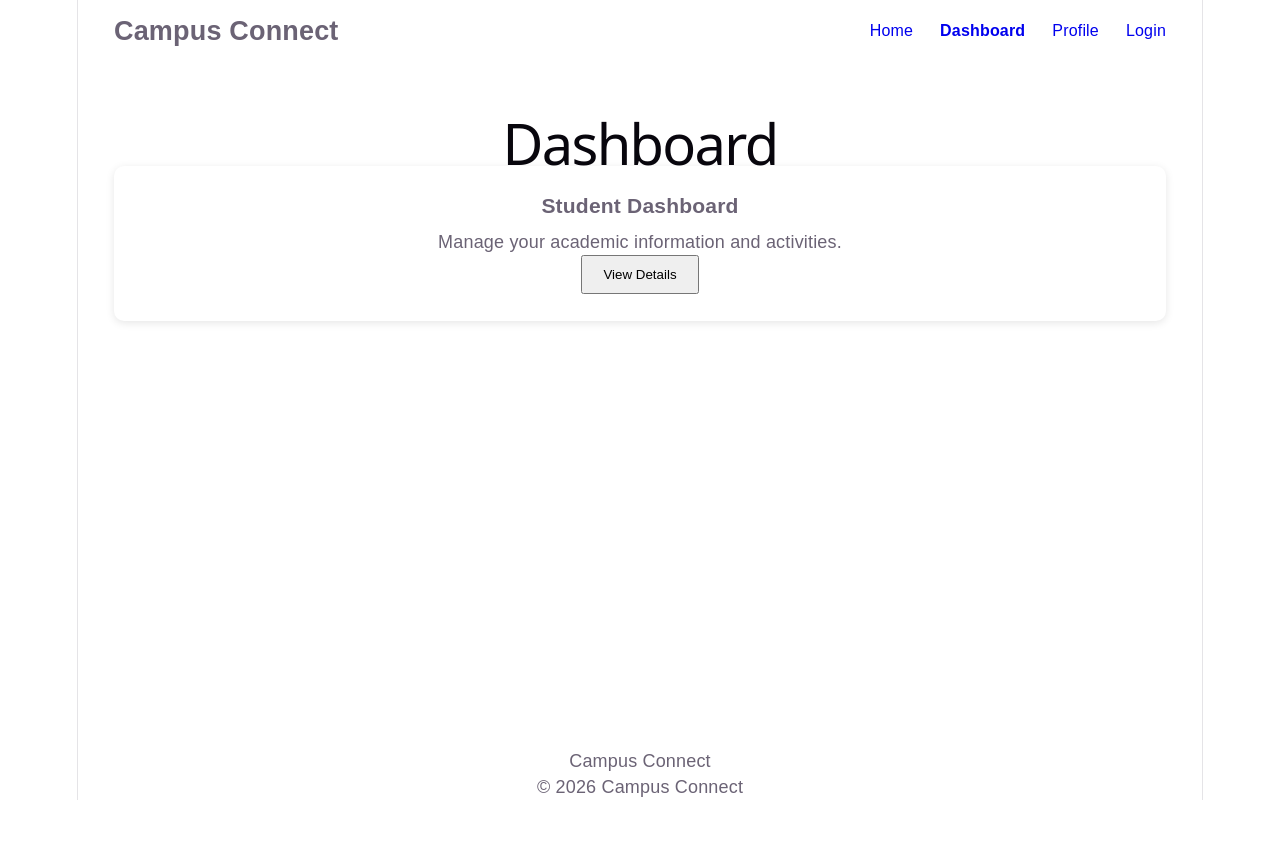
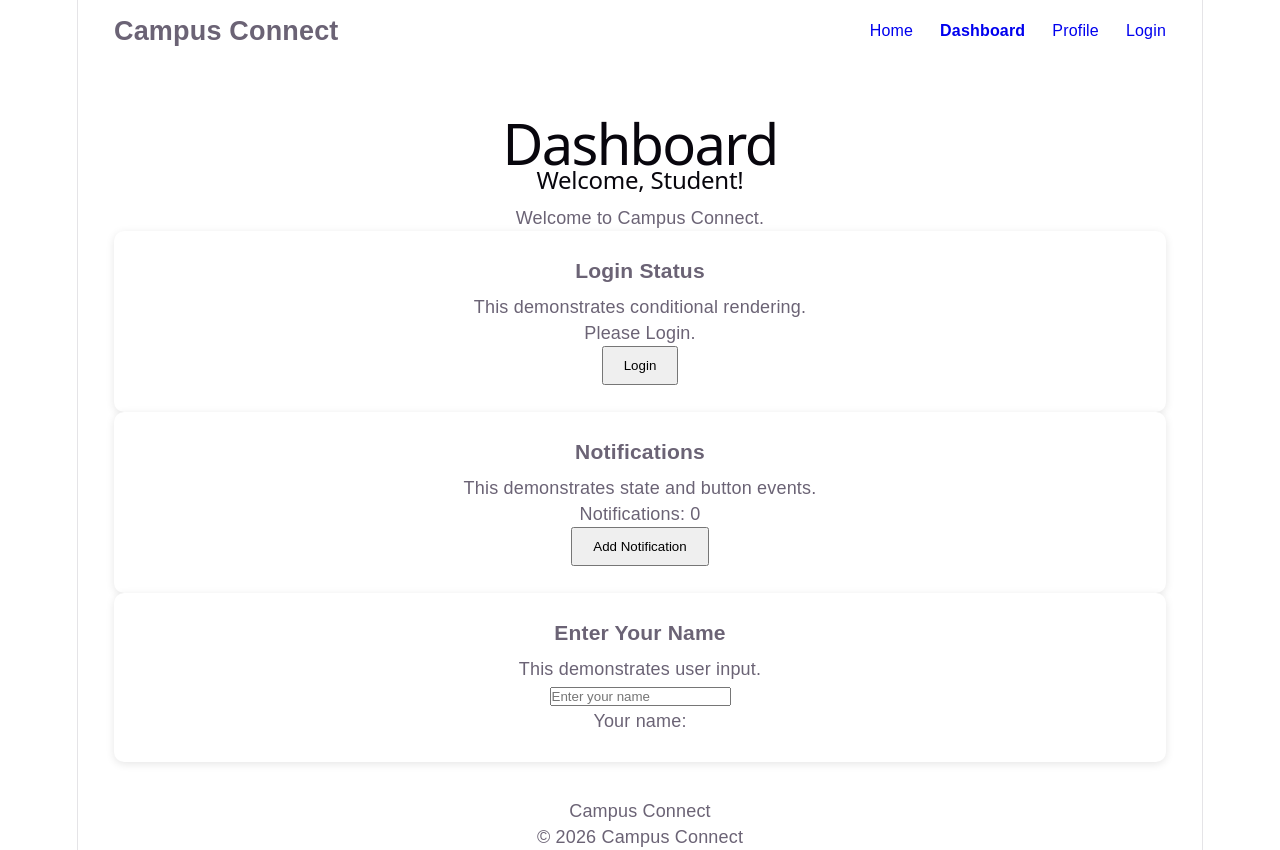
Before and after one commit to POLORAJ/CampusConnect, a React (Vite) app in the folder client/: page /dashboard in a window 1280 px wide. Before the commit the page ends 800 px from the top, so only its background shows below. Built offline with nearby package versions, Linux system fonts and the light colour scheme.

Commit message:
Complete Sprint 9 React interactivity

```diff
--- a/client/src/components/ui/Button.jsx
+++ b/client/src/components/ui/Button.jsx
@@ -1,6 +1,6 @@
 function Button({ children, onClick }) {
   return (
-    <button className="btn" onClick={onClick}>
+    <button onClick={onClick}>
       {children}
     </button>
   );
--- a/client/src/components/ui/PageTitle.jsx
+++ b/client/src/components/ui/PageTitle.jsx
@@ -1,5 +1,10 @@
-function PageTitle({ children }) {
-  return <h1 className="page-title">{children}</h1>;
+function PageTitle({ title, description }) {
+  return (
+    <div className="page-title">
+      <h1>{title}</h1>
+      <p>{description}</p>
+    </div>
+  );
 }
 
 export default PageTitle;
--- /dev/null
+++ b/client/src/components/ui/Welcome.jsx
@@ -0,0 +1,10 @@
+function Welcome({ name, project }) {
+  return (
+    <div>
+      <h2>Welcome, {name}!</h2>
+      <p>Welcome to {project}.</p>
+    </div>
+  );
+}
+
+export default Welcome;
--- a/client/src/pages/Dashboard/Dashboard.jsx
+++ b/client/src/pages/Dashboard/Dashboard.jsx
@@ -1,18 +1,63 @@
-import PageTitle from "../../components/ui/PageTitle";
+import { useState } from "react";
+import Button from "../../components/ui/Button";
 import Card from "../../components/ui/Card";
-import Button from "../../components/ui/Button";
+import Welcome from "../../components/ui/Welcome";
 
 function Dashboard() {
+  const [notifications, setNotifications] = useState(0);
+  const [loggedIn, setLoggedIn] = useState(false);
+  const [name, setName] = useState("");
+
   return (
     <div className="page">
-      <PageTitle>Dashboard</PageTitle>
+
+      <h1>Dashboard</h1>
+
+      <Welcome
+        name={name || "Student"}
+        project="Campus Connect"
+      />
 
       <Card
-        title="Student Dashboard"
-        description="Manage your academic information and activities."
+        title="Login Status"
+        description="This demonstrates conditional rendering."
       >
-        <Button>View Details</Button>
+        {loggedIn ? (
+          <p>Welcome! You are logged in.</p>
+        ) : (
+          <p>Please Login.</p>
+        )}
+
+        <Button onClick={() => setLoggedIn(!loggedIn)}>
+          {loggedIn ? "Logout" : "Login"}
+        </Button>
       </Card>
+
+      <Card
+        title="Notifications"
+        description="This demonstrates state and button events."
+      >
+        <p>Notifications: {notifications}</p>
+
+        <Button onClick={() => setNotifications(notifications + 1)}>
+          Add Notification
+        </Button>
+      </Card>
+
+      <Card
+        title="Enter Your Name"
+        description="This demonstrates user input."
+      >
+        <input
+          type="text"
+          placeholder="Enter your name"
+          value={name}
+          onChange={(e) => setName(e.target.value)}
+        />
+
+        <p>Your name: {name}</p>
+      </Card>
+
     </div>
   );
 }
--- a/client/src/pages/Home/Home.jsx
+++ b/client/src/pages/Home/Home.jsx
@@ -1,20 +1,14 @@
 import PageTitle from "../../components/ui/PageTitle";
-import Card from "../../components/ui/Card";
-import Button from "../../components/ui/Button";
 
 function Home() {
   return (
-    <div className="page">
-      <PageTitle>Campus Connect</PageTitle>
+    <div>
+      <PageTitle
+        title="Campus Connect"
+        description="Welcome to Campus Connect University Management System"
+      />
 
-      <Card
-        title="Welcome to Campus Connect"
-        description="A university management system for students and administrators."
-      >
-        <Button onClick={() => alert("Welcome to Campus Connect!")}>
-          Get Started
-        </Button>
-      </Card>
+      <p>Manage students, courses and academic information.</p>
     </div>
   );
 }
--- a/client/src/pages/Profile/Profile.jsx
+++ b/client/src/pages/Profile/Profile.jsx
@@ -1,15 +1,20 @@
-import PageTitle from "../../components/ui/PageTitle";
-import Card from "../../components/ui/Card";
+import { useState } from "react";
 
 function Profile() {
+  const [name, setName] = useState("");
+
   return (
-    <div className="page">
-      <PageTitle>Profile</PageTitle>
+    <div>
+      <h1>Profile</h1>
 
-      <Card
-        title="Student Profile"
-        description="View and manage your profile information."
+      <input
+        type="text"
+        placeholder="Enter your name"
+        value={name}
+        onChange={(e) => setName(e.target.value)}
       />
+
+      <p>Your name: {name}</p>
     </div>
   );
 }
```
